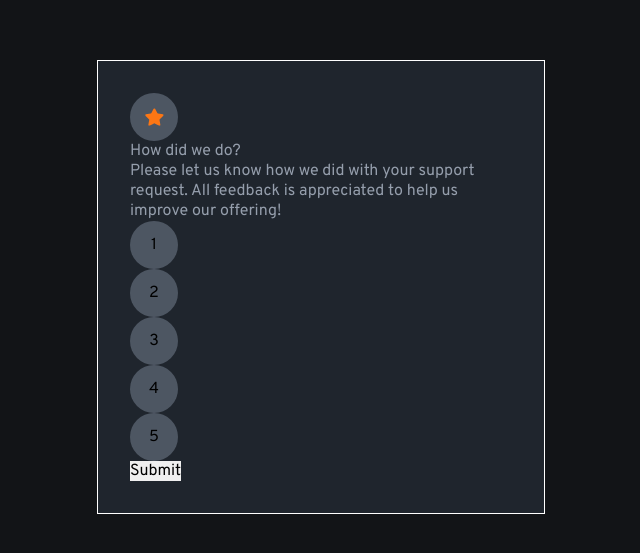
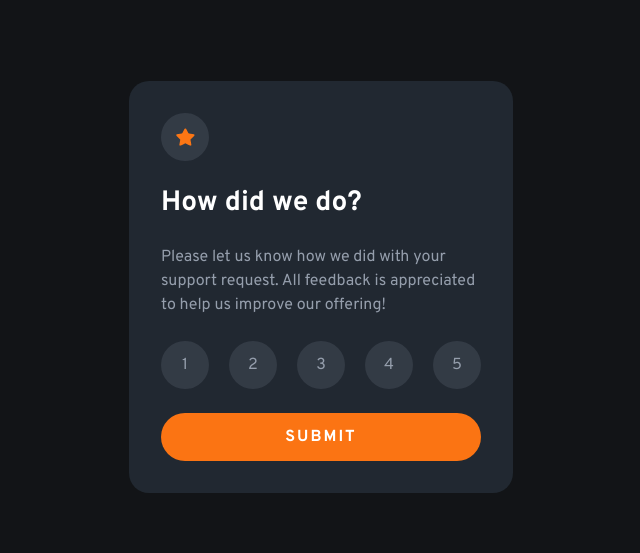
Before and after one commit to LavrykD/interactive-rating-component-main, a plain HTML site: page index.html in a window 1280 px wide. Shown: the part 113-666 px from the top of the page, without its empty margins (319-959 px from the left). Drawn offline with Linux system fonts and the light colour scheme.

Commit message:
Update style.css

```diff
--- a/resources/style.css
+++ b/resources/style.css
@@ -58,7 +58,7 @@ body {
 .round-bg {
     aspect-ratio: 1 / 1;
     border-radius: 50%;
-    background-color: hsl(var(--clr-neutral-hsl-300), .5);
+    background-color: hsl(var(--clr-neutral-hsl-300), .2);
     width: 3rem;
     display: grid;
     place-content: center;
@@ -69,11 +69,13 @@ button {
 }
 
 .submit-form {
-    max-width: 28rem;
+    max-width: 24rem;
     margin: 1.25rem;
-    border: 1px solid white;
     padding: 1.5rem;
-    background-color: hsl(var(--clr-neutral-hsl-400), .7);
+    background-color: hsl(var(--clr-neutral-hsl-400), .8);
+    border-radius: 1.25rem;
+    display: grid;
+    gap: 1.5rem;
 }
 
 @media (min-width: 500px) {
@@ -85,3 +87,52 @@ button {
 .top-star svg {
     transform: scale(1.1);
 }
+
+.submit-header {
+    color: var(--clr-neutral-100);
+    font-weight: var(--fw-700);
+    font-size: var(--fs-400);
+}
+
+.submit-text {
+    line-height: 1.5;
+}
+
+.rating-box {
+    display: flex;
+    justify-content: space-between;
+}
+
+.rating-button {
+    color: var(--clr-neutral-200);
+    transition: all .1s ease-in;
+}
+
+.rating-button:hover {
+    color: var(--clr-neutral-100);
+    background-color: var(--clr-primary);
+    cursor: pointer;
+}
+
+.submit-button {
+    height: 3rem;
+    font-size: var(--fs-100);
+    text-transform: uppercase;
+    border-radius: 2rem;
+    letter-spacing: 2px;
+    background-color: var(--clr-primary);
+    color: var(--clr-neutral-100);
+    font-weight: var(--fw-700);
+    transition: all .1s ease-in;
+}
+
+.submit-button:hover {
+    color: var(--clr-primary);
+    background-color: var(--clr-neutral-100);
+    cursor: pointer;
+}
+
+.clicked {
+    background-color: hsl(var(--clr-neutral-hsl-200), .8);
+    color: var(--clr-neutral-100);
+}
```
